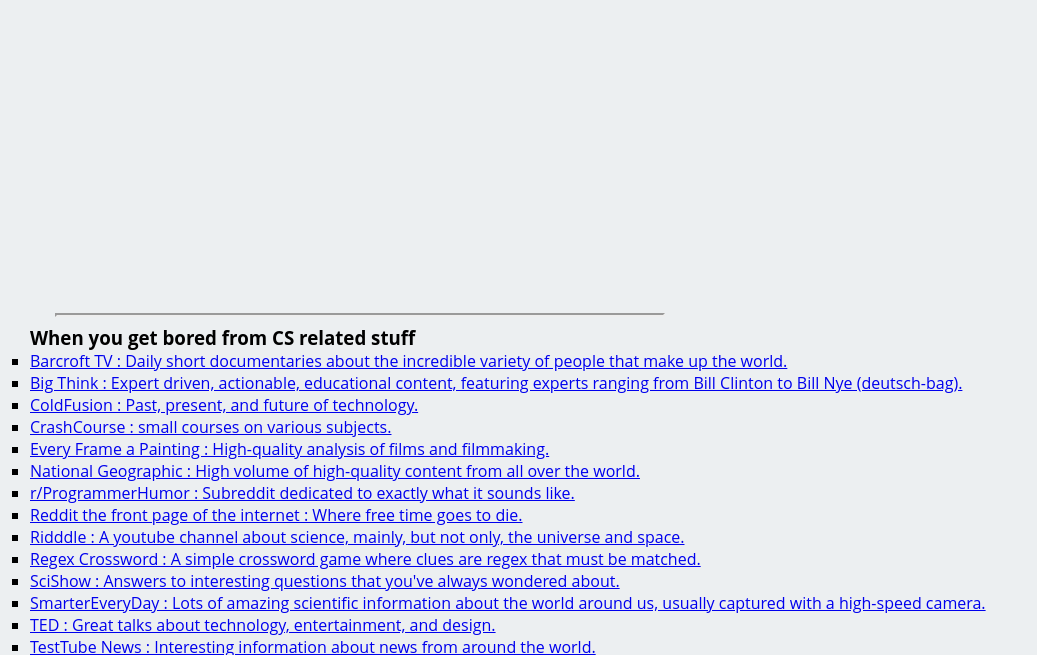
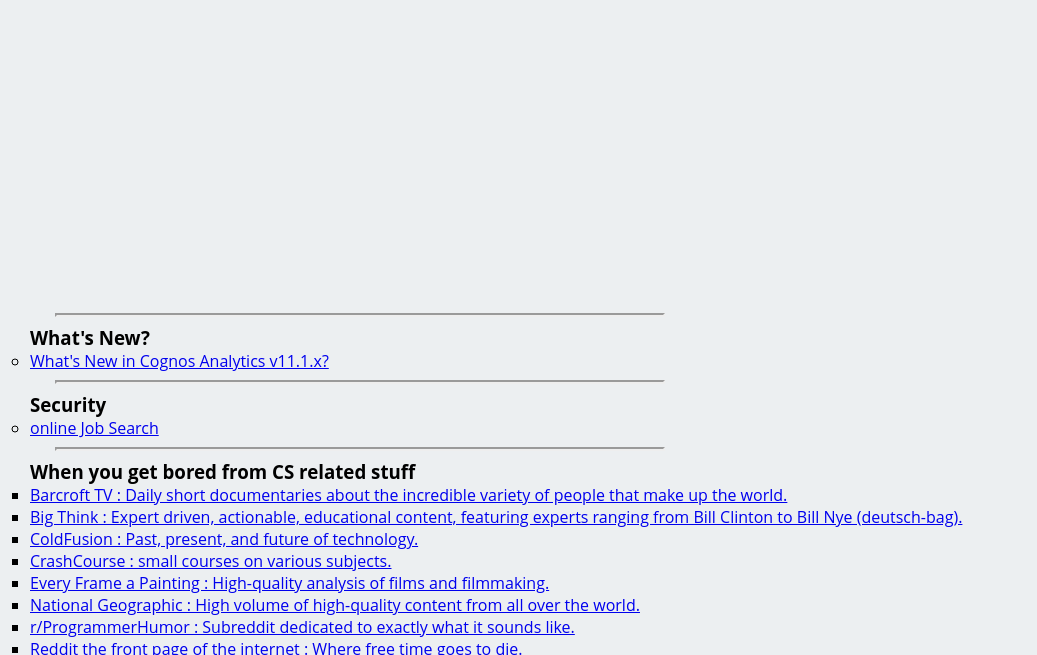
Before and after one commit to bbauska/WPPI-Energy, a plain HTML site: page index.html in a window 1280 px wide. Shown: the part 136-791 px from the top of the page, without its empty margins (0-1037 px from the left). Drawn offline with nearby package versions, Linux system fonts and the light colour scheme.

Commit message:
Update index.html

```diff
--- a/index.html
+++ b/index.html
@@ -64,6 +64,19 @@
 <br><br><br><br><br><br><br>
 <!----------------------------------- documentaries websites ------------------------------------->
 
+<hr>
+<!----------------------------------------- what's new? ------------------------------------------>
+<h3 id="ca-whatsnew">What's New?</h3>
+<ul class="list-styles">
+<li><a href="https://www.ibm.com/docs/en/cognos-analytics/11.1.0?topic=new-changed-features">What's New in Cognos Analytics v11.1.x?</a></li>
+</ul>
+
+<hr>
+<!------------------------------------------ security -------------------------------------------->
+<h3 id="ca-security">Security</h3>
+<ul class="list-styles">
+      <li><a href="https://www.makeuseof.com/best-websites-for-hiring-online/" target="_blank" rel="noopener noreferrer">online Job Search</a></li>
+</ul>
 <hr>
 <!---------------------------------------- bored websites ---------------------------------------->
 <h3 id="bored">When you get bored from CS related stuff</h3>
```
